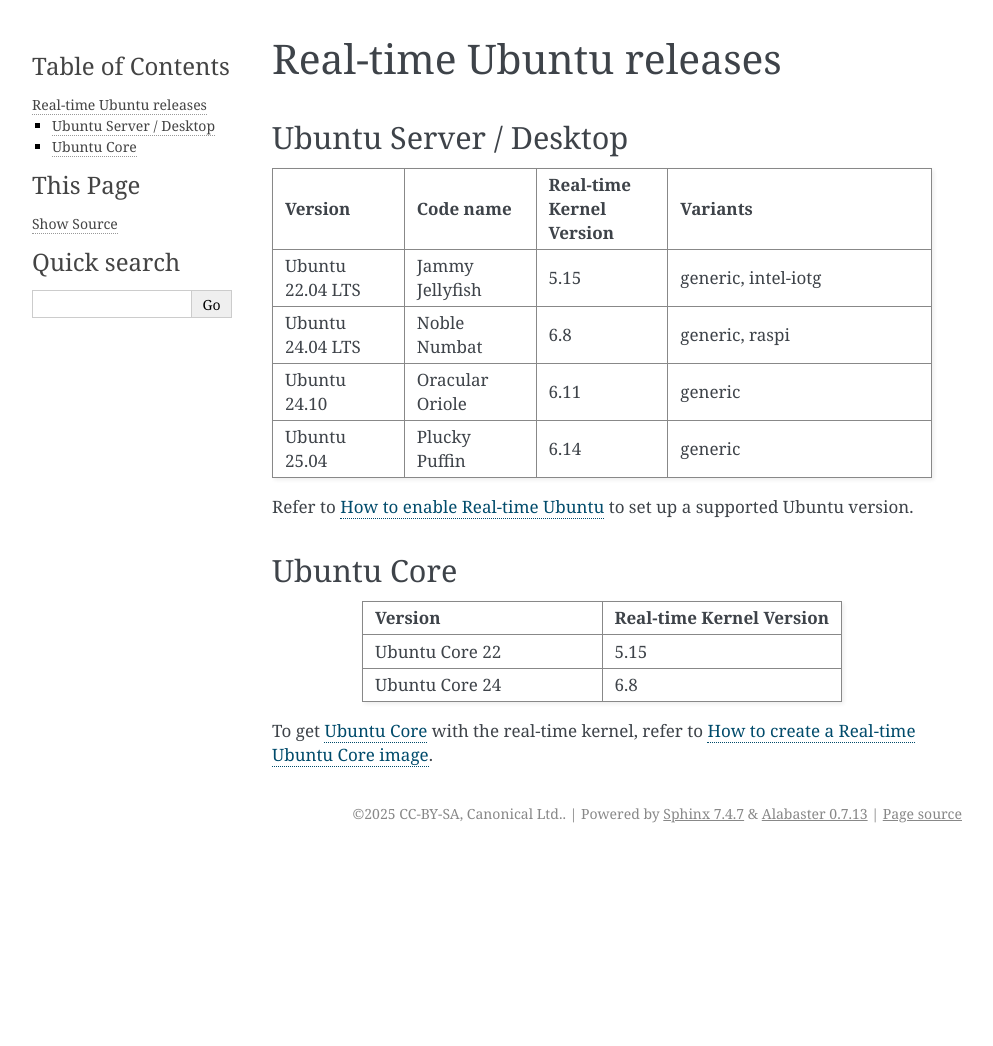
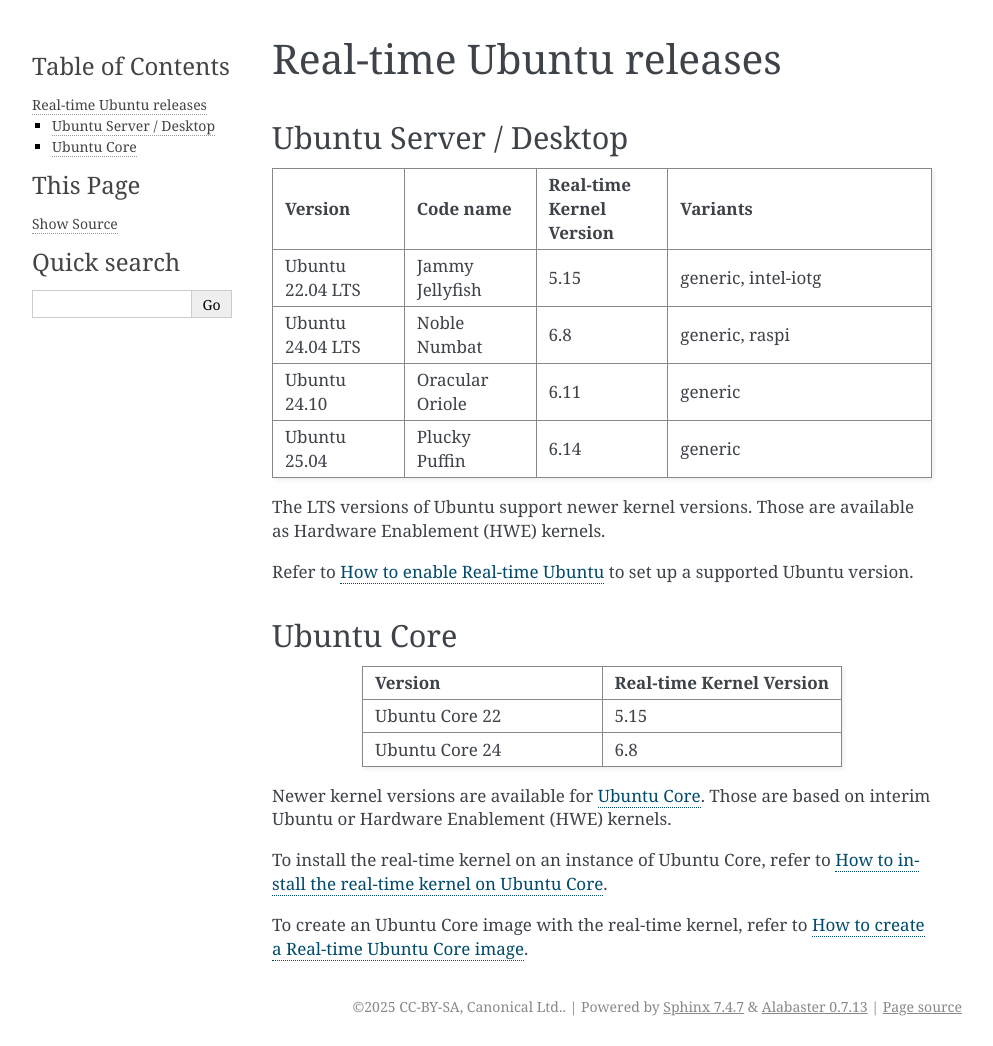
Before and after one commit to canonical/real-time-ubuntu-docs, a Sphinx documentation site: the page built from docs/reference/releases.rst, in a window 1280 px wide. Shown: the whole page, without its empty margins (148-1141 px from the left). Built offline with Sphinx 7.4.7, drawn with Linux system fonts in a browser that asks for light colours; before the commit the page ends 900 px from its top, so only the background shows below that.

Commit message:
Add instructions for installing real-time kernel snaps
Signed-off-by: Farshid Tavakolizadeh <farshid.tavakolizadeh@canonical.com>

```diff
--- a/docs/how-to/enable-real-time-ubuntu.rst
+++ b/docs/how-to/enable-real-time-ubuntu.rst
@@ -6,7 +6,8 @@
 Ubuntu Core
 -----------
 
-For getting the real-time kernel on `Ubuntu Core`_, see :doc:`../how-to/uc-image-creation`.
+To install the real-time kernel on an instance of `Ubuntu Core`_, refer to :doc:`../how-to/uc-install-real-time-kernel`.
 
+To create an Ubuntu Core image with the real-time kernel, refer to :doc:`../how-to/uc-image-creation`.
 
 .. _Ubuntu Core: https://ubuntu.com/core
--- a/docs/how-to/index.rst
+++ b/docs/how-to/index.rst
@@ -34,6 +34,7 @@
    :maxdepth: 1
 
    Create a Real-time Ubuntu Core image <uc-image-creation>
+   Install real-time kernel on Ubuntu Core <uc-install-real-time-kernel>
 
 For tuning an existing Ubuntu Core system, refer to :ref:`ubuntu-core-kernel-cmdline`.
 
--- a/docs/reference/releases.rst
+++ b/docs/reference/releases.rst
@@ -29,6 +29,8 @@
      - 6.14
      - generic
 
+The LTS versions of Ubuntu support newer kernel versions. Those are available as Hardware Enablement (HWE) kernels.
+
 Refer to :doc:`../how-to/enable-real-time-ubuntu` to set up a supported Ubuntu version.
 
 Ubuntu Core
@@ -45,7 +47,11 @@
    * - Ubuntu Core 24
      - 6.8
 
-To get `Ubuntu Core`_ with the real-time kernel, refer to :doc:`../how-to/uc-image-creation`.
+Newer kernel versions are available for `Ubuntu Core`_. Those are based on interim Ubuntu or Hardware Enablement (HWE) kernels.
+
+To install the real-time kernel on an instance of Ubuntu Core, refer to :doc:`../how-to/uc-install-real-time-kernel`.
+
+To create an Ubuntu Core image with the real-time kernel, refer to :doc:`../how-to/uc-image-creation`.
 
 
 
```
Also changed, not shown: docs/how-to/uc-install-real-time-kernel.md (added, +81 -0 lines).
